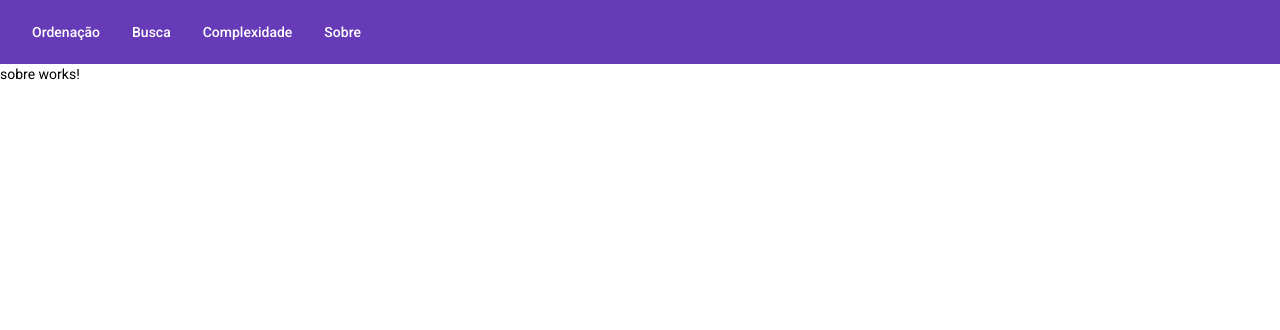
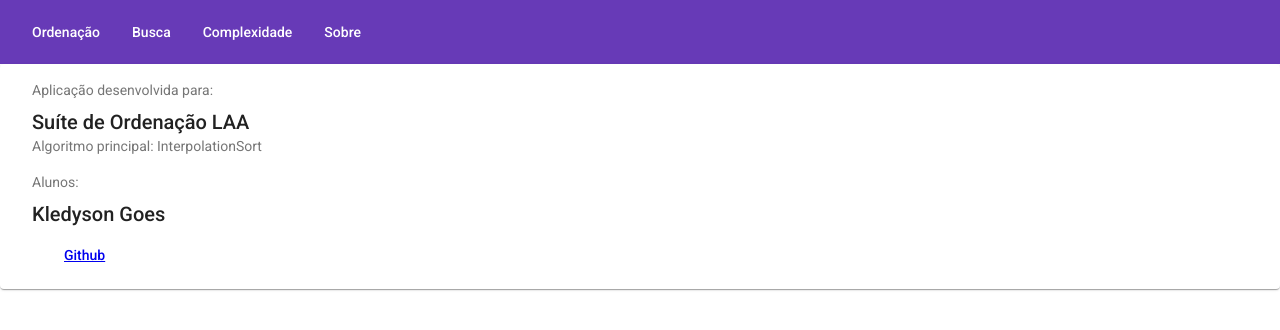
Before and after one commit to Khgds1/Suite-de-Ordenacao-LAA--Interpolation-sort, an Angular app: page /sobre in a window 1280 px wide. Shown: the top 330 px of the page. Built offline with nearby package versions, Linux system fonts and the light colour scheme.

Commit message:
adicionando sobre

```diff
--- a/src/app/pages/sobre/sobre.component.html
+++ b/src/app/pages/sobre/sobre.component.html
@@ -1 +1,32 @@
-<p>sobre works!</p>
+<mat-card>
+    <mat-card-header>
+        <mat-card-subtitle>
+            Aplicação desenvolvida para:
+        </mat-card-subtitle>
+
+        <mat-card-title>
+            Suíte de Ordenação LAA
+        </mat-card-title>
+
+        <mat-card-subtitle>
+            Algoritmo principal: InterpolationSort
+        </mat-card-subtitle>
+    </mat-card-header>
+
+    <mat-card-header>
+        <mat-card-subtitle>
+            Alunos:
+        </mat-card-subtitle>
+
+        <mat-card-title>
+            Kledyson Goes
+        </mat-card-title>
+
+    </mat-card-header>
+
+    <mat-card-header>
+        <button mat-button>
+            <a href="https://github.com/Khgds1" target="_blank">Github</a>
+        </button>
+    </mat-card-header>
+</mat-card>
```
